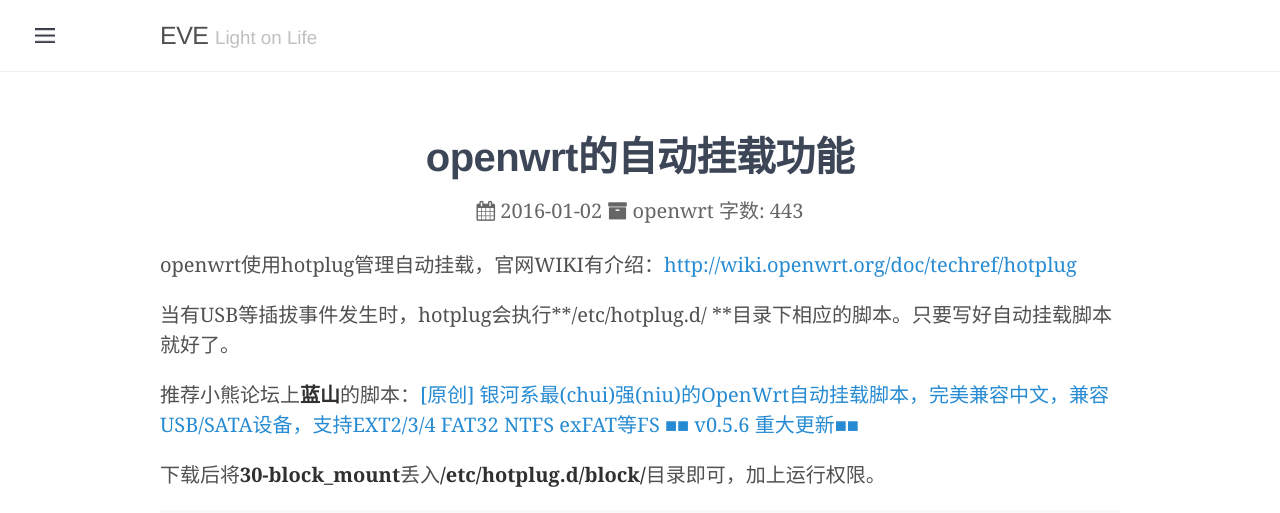
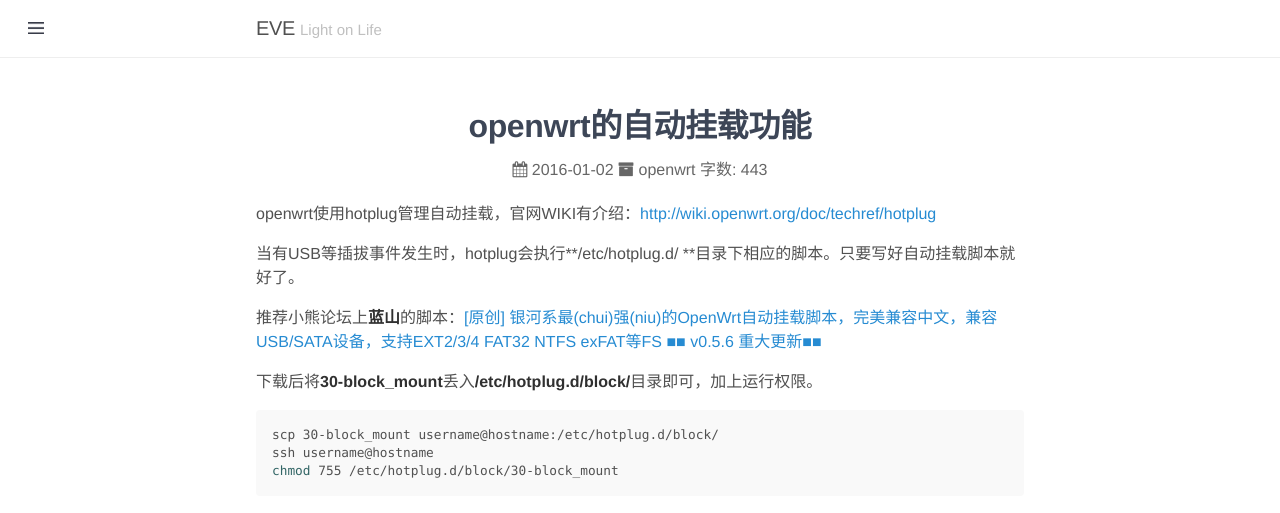
Before and after one commit to cocoakekeyu/cocoakekeyu.github.io, a Jekyll site: the page built from _posts/2016-01-02-openwrt自动挂载功能.md, in a window 1280 px wide. Shown: the top 513 px of the page. Built offline with Jekyll 4.4.1, drawn with Linux system fonts in a browser that asks for light colours; nearby versions of some CDN libraries; Markdown is read by kramdown in place of the engine named in the settings; comment, search, counter and statistics services are not loaded.

Commit message:
Refind code css

```diff
--- a/_includes/sidebar.html
+++ b/_includes/sidebar.html
@@ -21,7 +21,7 @@
 
     {% assign pages_list = site.pages | sort:"url" %}
     {% for node in pages_list %}
-      {% if node.title != null %}
+      {% if node.title != null and node.title != "关于本人" %}
         {% if node.layout == "page" %}
           <a class="sidebar-nav-item{% if page.url == node.url %} active{% endif %}" href="{{ node.url }}">{{ node.title }}</a>
         {% endif %}
--- a/public/css/eve.css
+++ b/public/css/eve.css
@@ -1,3 +1,9 @@
+html {
+  font-family: "Helvetica Neue", Helvetica, Arial, sans-serif;
+  font-size: 16px;
+  line-height: 1.5;
+}
+
 .post-title, .page-title, .post-title a{
 	color: #3d4657;
    	text-align: center;
@@ -9,3 +15,11 @@
     text-align: center;
     padding: 4px 8px;
 }
+
+code {
+    padding: .25em 0.25em;
+    font-size: 95%;
+    color: #353a3d;
+    background-color: #f9f9f9;
+    border-radius: 3px;
+}
--- a/public/css/poole.css
+++ b/public/css/poole.css
@@ -51,11 +51,6 @@
   font-family: "Helvetica Neue", Helvetica, Arial, sans-serif;
   font-size: 16px;
   line-height: 1.5;
-}
-@media (min-width: 38em) {
-  html {
-    font-size: 20px;
-  }
 }
 
 body {
```
